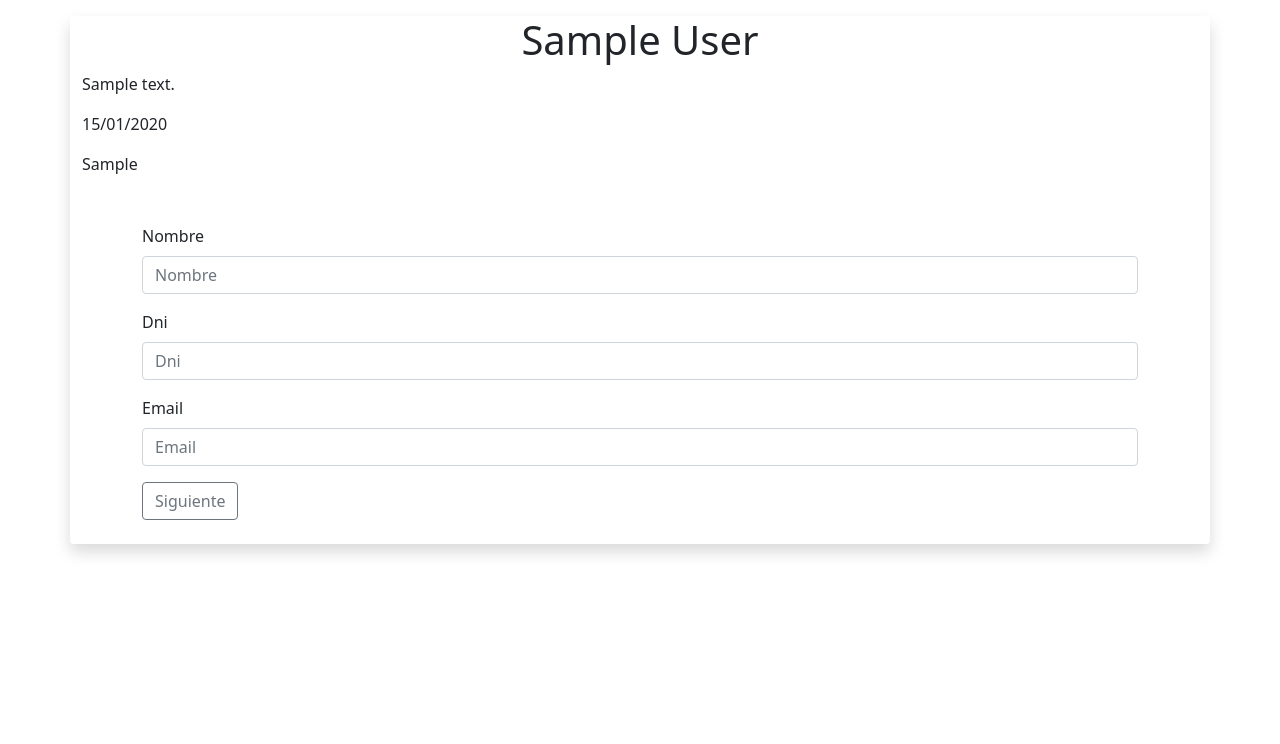
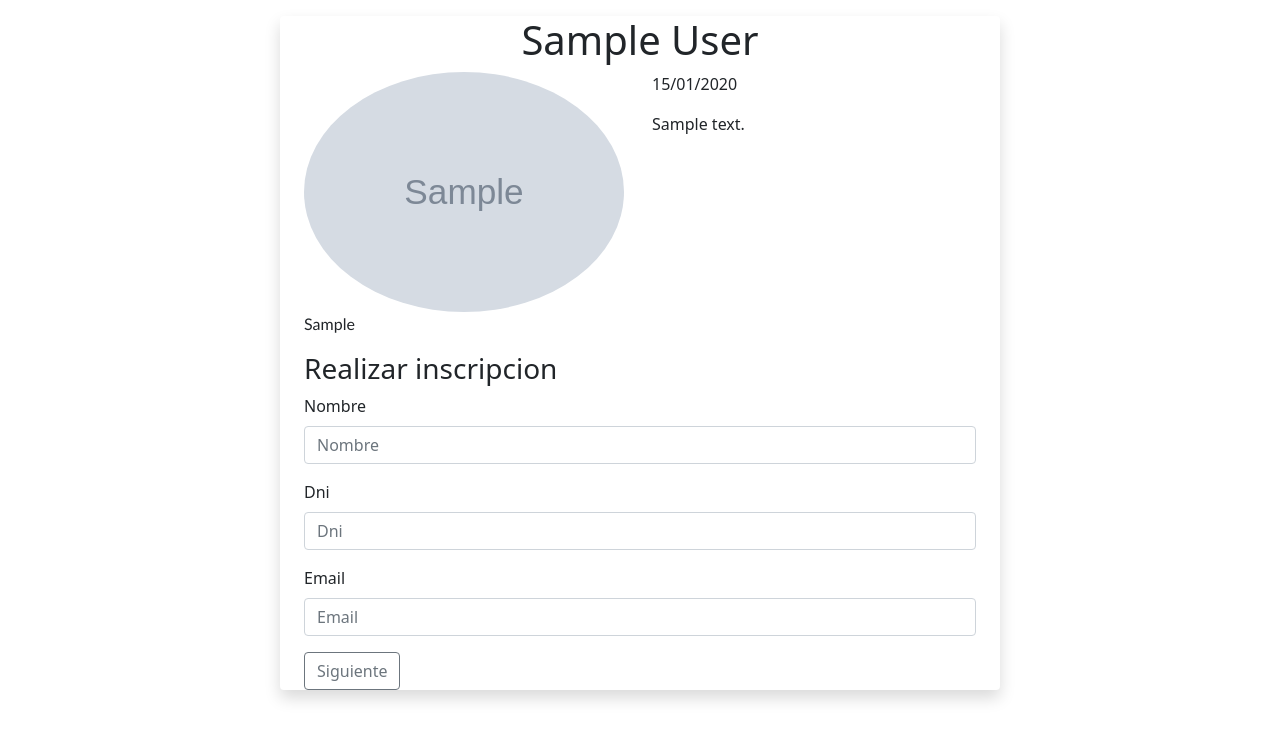
Before and after one commit to nahuelcacer/cursos, a Django app: page /inscripcion/1 in a window 1280 px wide. Shown: the part 56-800 px from the top of the page. Run offline with Django 4.2, Linux system fonts and the light colour scheme; tables that the repository leaves empty hold one stand-in row (values such as "Sample post"); grey boxes marked "Sample" are stand-in pictures; parts of the project's set-up code (start-up, migrations or seed data) failed here and were passed over; some libraries are stand-ins or nearby versions.

Commit message:
algunas cosas

```diff
--- a/apps/administracion/models.py
+++ b/apps/administracion/models.py
@@ -1,3 +1,4 @@
+from distutils.command.upload import upload
 from django.db import models
 
 # Create your models here.
@@ -10,8 +11,8 @@ class Cursos(models.Model):
     fecha_curso = models.DateField() # fecha del curso
     fecha_finalizacion = models.DateField() # fecha de finalizacion de inscripcion
     precio = models.CharField(max_length=60)# precio
-    dis_imagen = models.ImageField(null=True)# foto del disertante
-    imagen = models.ImageField(null=True) # imagen adicional
+    dis_imagen = models.ImageField(upload_to="disertantes/",null=True)# foto del disertante
+    imagen = models.ImageField(upload_to="imagen/", null=True) # imagen adicional
 
 
     def curso_estado(self):
--- a/cursos/urls.py
+++ b/cursos/urls.py
@@ -19,6 +19,7 @@ from django.urls import path, include
 from cursos.views import Index
 from django.conf.urls.static import static
 from django.conf import settings
+from django.contrib.staticfiles.urls import staticfiles_urlpatterns
 
 
 urlpatterns = [
@@ -31,3 +32,6 @@ urlpatterns = [
 
 
 ]+ static(settings.STATIC_URL, document_root=settings.STATIC_ROOT)
+
+urlpatterns += staticfiles_urlpatterns()
+urlpatterns += static(settings.MEDIA_URL, document_root=settings.MEDIA_ROOT)
--- a/templates/inscripcion/inscribirse.html
+++ b/templates/inscripcion/inscribirse.html
@@ -3,22 +3,31 @@
 {% load bootstrap3 %}
 
 
-<div class="container shadow bg-body rounded">
+<div class="container shadow bg-body rounded" style="width:45rem">
     <!-- {% if user.is_authenticated %} <a href="{% url 'apps.inscripcion:listar' curso.id %}" class="btn btn-secondary">Ver inscriptos</a>{%endif%} -->
     {% comment %} informacion del curso {% endcomment %}
-    <div>
-        <h1 class=" d-flex justify-content-center">{{curso.nombre}}</h1>
-        <p>{{curso.desc}}</p>
-        <p>{{fecha}}</p>
-    </div>
-    {% comment %} informacion del disertante {% endcomment %}
-    <div>
-        <p>{{curso.disertante}}</p>
+    <div class="container">
 
-    </div>
+        <div>
+            <h1 class=" d-flex justify-content-center">{{curso.nombre}}</h1>
+        </div>
+        {% comment %} informacion del disertante {% endcomment %}
+        <div class="row">
+            <div class="col">
+
+                <img src="{{curso.dis_imagen.url}}"  style="width:20rem; border-radius:50%"></img>
+                <p style="font-family:calibri">{{curso.disertante}}</p>
+            </div>
+            <div class="col">
+                <p>{{fecha}}</p>
+                <p>{{curso.desc}}</p>
+            </div>
+
+
+        </div>
     <!-- formulario de inscripcion -->
-    <div class="container">
-        <form action= "{% url 'apps.inscripcion:inscribirse' curso.id %}" method="POST" enctype="multipart/form-data" class="form-group m-4 p-4">
+        <h3>Realizar inscripcion</h3>
+        <form action= "{% url 'apps.inscripcion:inscribirse' curso.id %}" method="POST" enctype="multipart/form-data" class="form-group">
             {% csrf_token %}
             {{form.media}}
             {% bootstrap_form form %}
```
Also changed, not shown: templates/index.html (+9 -9 lines), apps/administracion/migrations/0004_alter_cursos_dis_imagen_alter_cursos_imagen.py (added).
